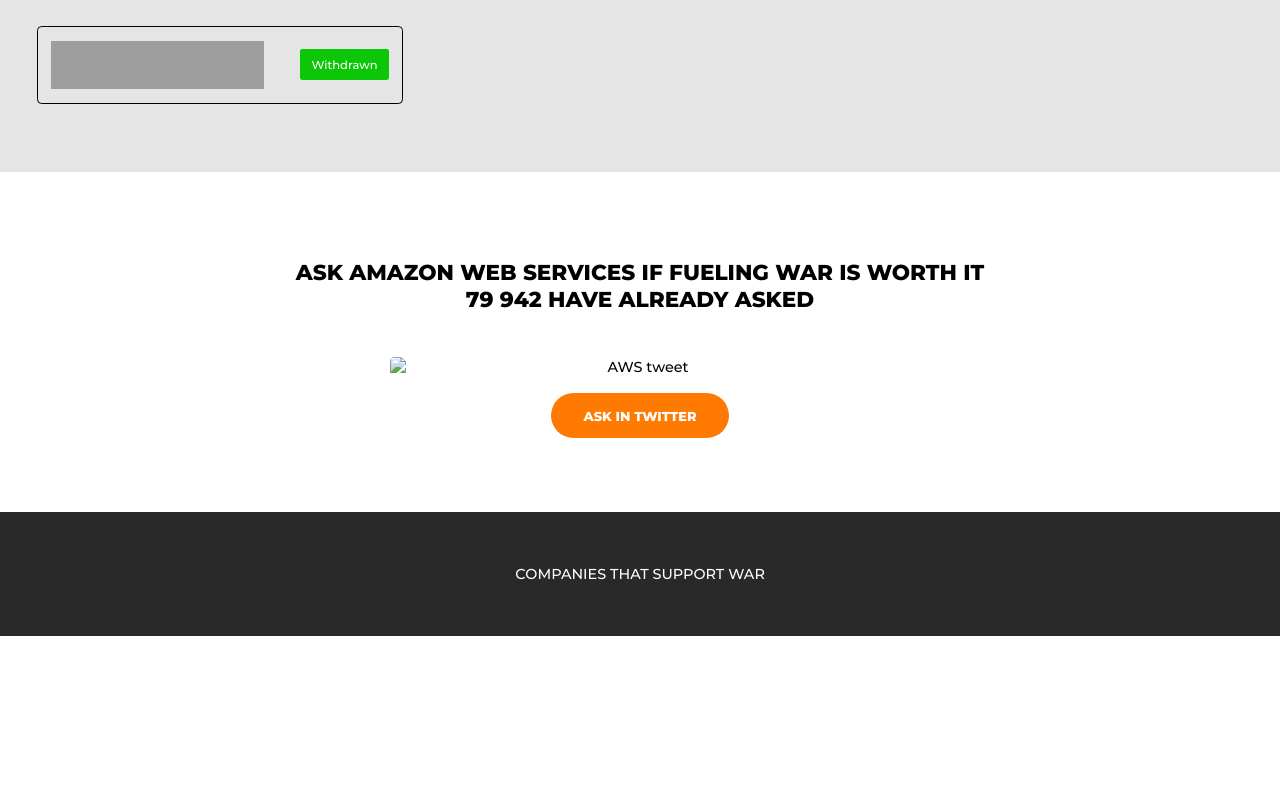
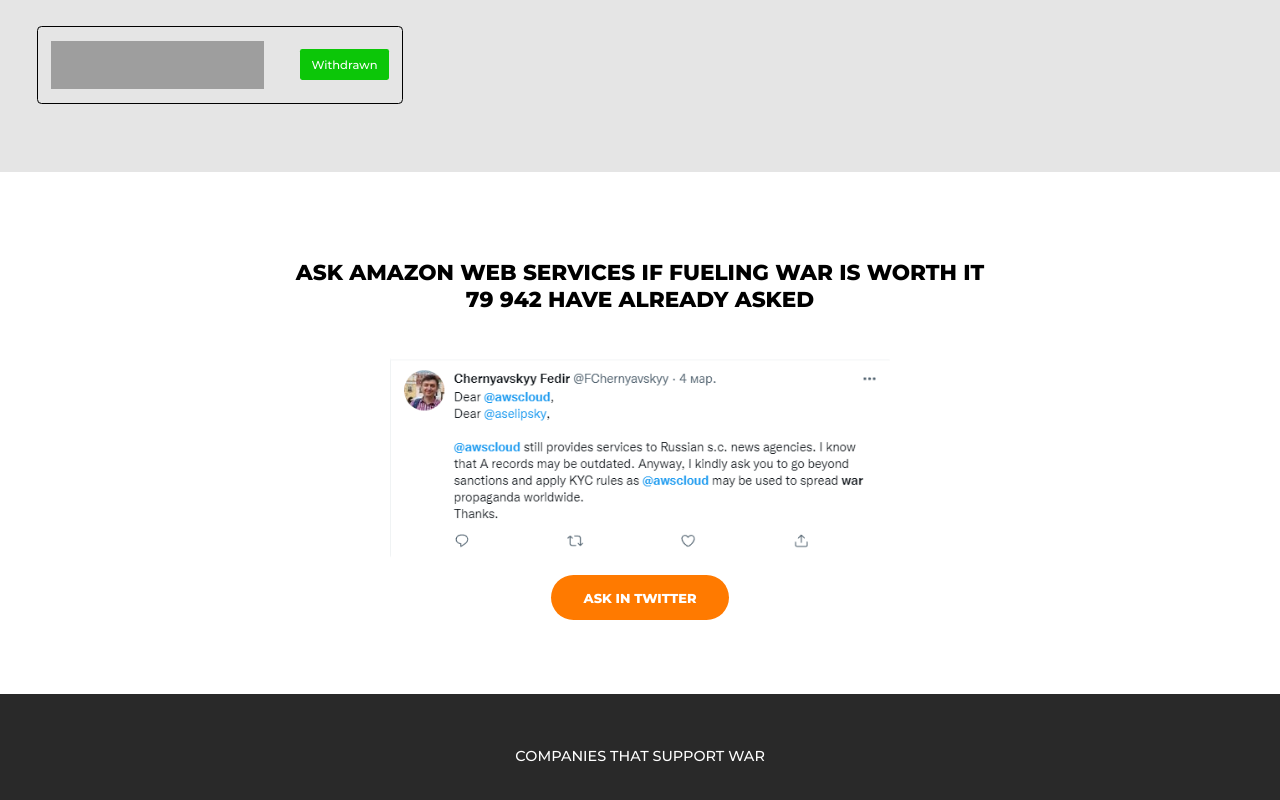
Before and after one commit to Nastia07/mediashaming, a plain HTML site: page AWS.html in a window 1280 px wide. Shown: the part 649-1449 px from the top of the page. Before the commit the page ends 1285 px from the top, so only its background shows below. Drawn offline with Linux system fonts and the light colour scheme; grey boxes are pictures that could not be loaded.

Commit message:
Fixed AWS

```diff
--- a/AWS.html
+++ b/AWS.html
@@ -83,7 +83,7 @@
     <section class="asc">
       <div class="container">
         <div class="title--h2">Ask Amazon Web Services if fueling war is worth it<br>79 942 have already asked </div>
-        <div class="asc__box"><img src="./public/img/twits" alt="AWS tweet"></div>
+        <div class="asc__box"><img src="./public/img/twits/awsTwitter.png" alt="AWS tweet"></div>
         <a id="ask-btn" class="button--orange twitter_link" href="#" target="_blank"
           data-text="@awscloud may be used to spread war propaganda worldwide. Are you supporting genocide and terrorist state of Russia?">
           <span>ask in twitter</span>
```
